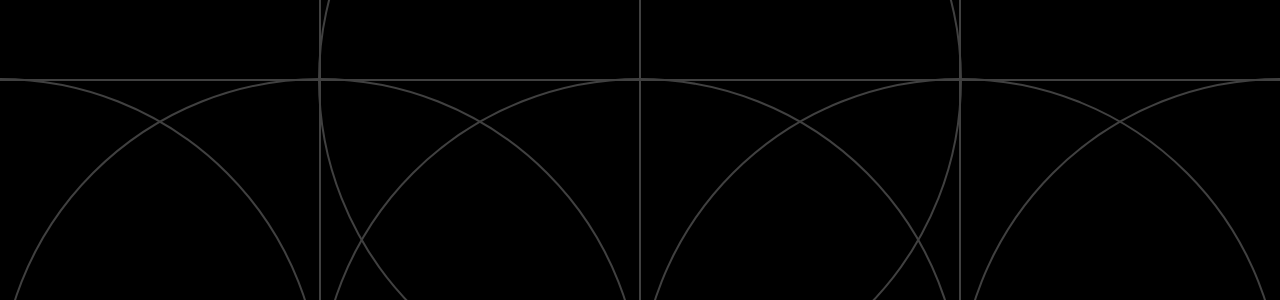
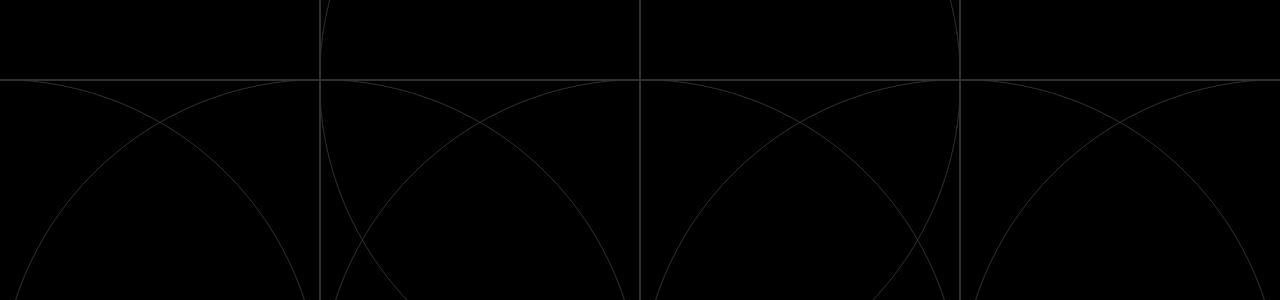
Before and after one commit to AgentMatthy/ballab.thumbnail, a plain HTML site: page index.html in a window 1280 px wide. Shown: the top 300 px of the page. Drawn offline with nearby package versions, Linux system fonts and the light colour scheme; a script that the page names is missing; a web font is replaced by a local one.

Commit message:
v0.2-dev

```diff
--- a/styles.scss
+++ b/styles.scss
@@ -27,10 +27,10 @@
   --c-sec: #2ecc71;
   --c-bg: #000;
   --c-fg: #ecf0f1;
-  --c-dim: #404040;
+  --c-dim: #303030;
 
-  --f-title: AVELIRE, sans-serif;
-  --f-body: NovaSlim, sans-serif;
+  --f-title: AVELIRE, sans-serif, serif;
+  --f-body: HK Nova Light, sans-serif, serif;
 }
 
 * {
@@ -84,7 +84,7 @@ body {
       position: absolute;
       width: 50vw;
       height: 50vw;
-      outline: 2px solid var(--c-dim);
+      outline: 1.5px solid var(--c-dim);
       border-radius: 50rem;
     }
 
@@ -138,7 +138,7 @@ body {
 
       .line {
         position: absolute;
-        width: 2px;
+        width: 1.5px;
         height: 100%;
         background-color: var(--c-dim);
       }
@@ -172,7 +172,7 @@ body {
       .line {
         position: absolute;
         width: 100%;
-        height: 2px;
+        height: 1.5px;
         background-color: var(--c-dim);
       }
 
```
Also changed, not shown: styles.css.
